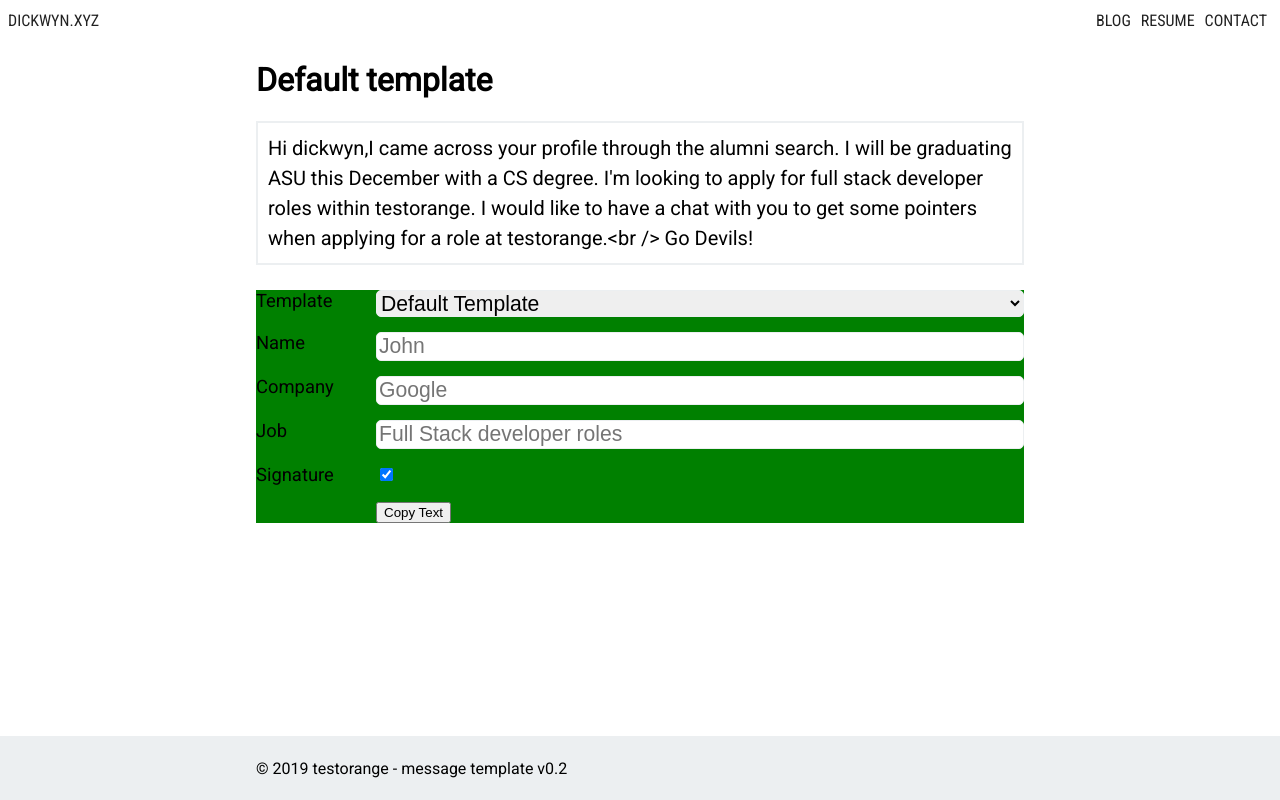
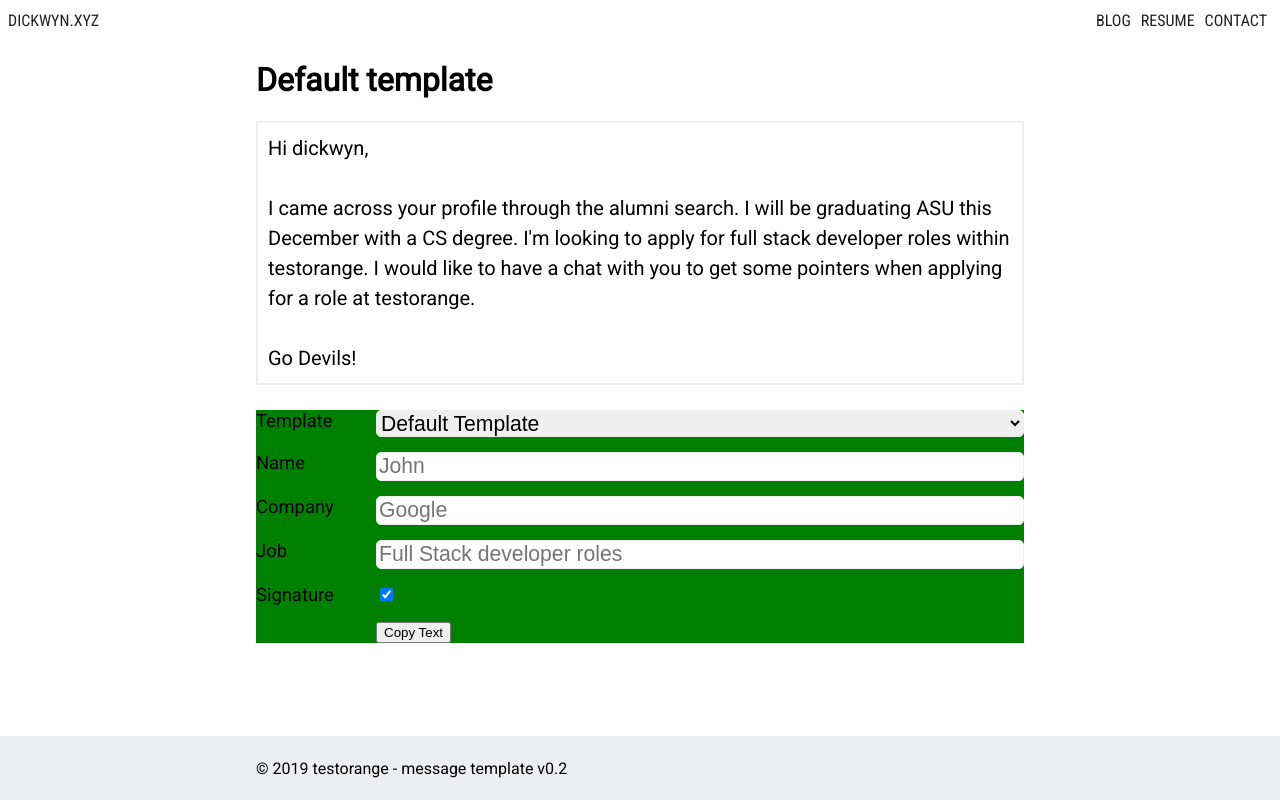
Before and after one commit to dickwyn/linkedin-message-template, a React (Create React App) app: page / in a window 1280 px wide. Built offline with nearby package versions, Linux system fonts and the light colour scheme.

Commit message:
add formatting to message template

```diff
--- a/src/Components/Template/Template.js
+++ b/src/Components/Template/Template.js
@@ -23,10 +23,8 @@ class Template extends Component {
           <h1>{template} template</h1>
         </div>
         <div className="message">
-          {`Hi ${name},I came across your profile through the alumni search.
-          I will be graduating ASU this December with a CS degree. I'm looking
-          to apply for ${job} within ${company}. I would like to have a chat with
-          you to get some pointers when applying for a role at ${company}.<br />
+          {`Hi ${name},\n
+          I came across your profile through the alumni search. I will be graduating ASU this December with a CS degree. I'm looking to apply for ${job} within ${company}. I would like to have a chat with you to get some pointers when applying for a role at ${company}.\n
           Go Devils!`}
         </div>
         <div className="form">
--- a/src/styles/template.scss
+++ b/src/styles/template.scss
@@ -32,6 +32,7 @@
     background-color: transparent;
     align-self: start;
     margin: 0em 0em 25px;
+    white-space: pre-line;
   }
 
   .form {
```
